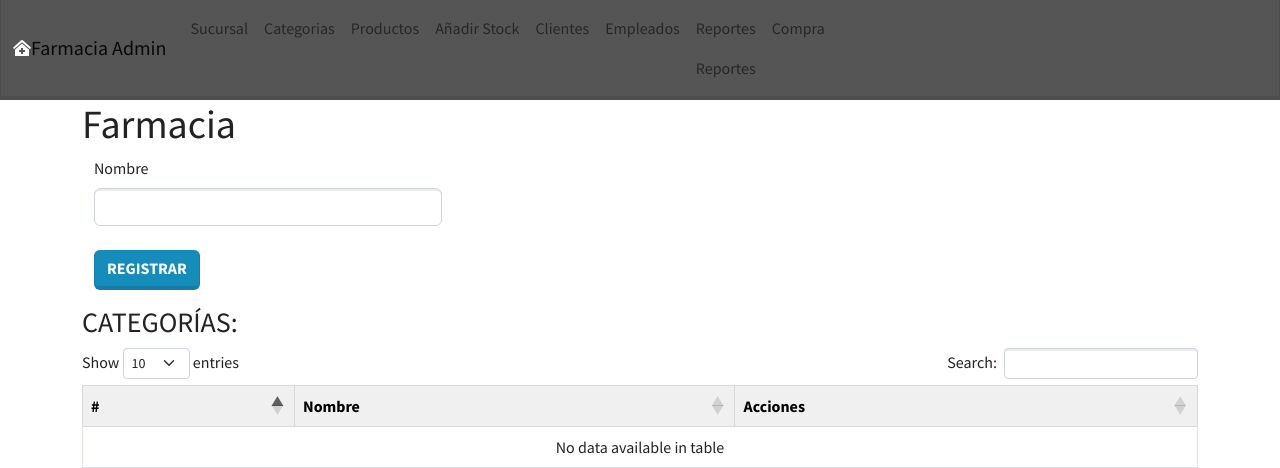
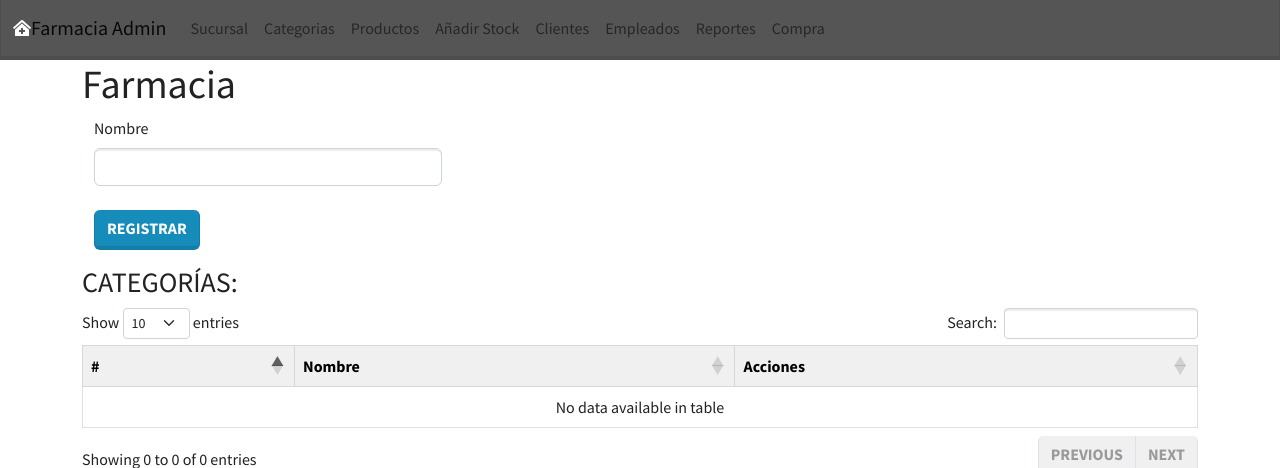
Before and after one commit to felix-gy/Pharmacy-web-app, a Flask app: page /categoria in a window 1280 px wide. Shown: the top 468 px of the page. Run offline with Flask 2, Linux system fonts and the light colour scheme; data that the repository does not hold is empty; some libraries are stand-ins or nearby versions.

Commit message:
update base

```diff
--- a/app/templates/base.html
+++ b/app/templates/base.html
@@ -42,7 +42,6 @@
             <a class="nav-link" href="/empleados_vista">Empleados</a>
           </li>
           <li class="nav-item">
-            <a class="nav-link" href="/report">Reportes</a>
             <a class="nav-link" href="/reporte">Reportes</a>
           </li>
           <li class="nav-item">
```
